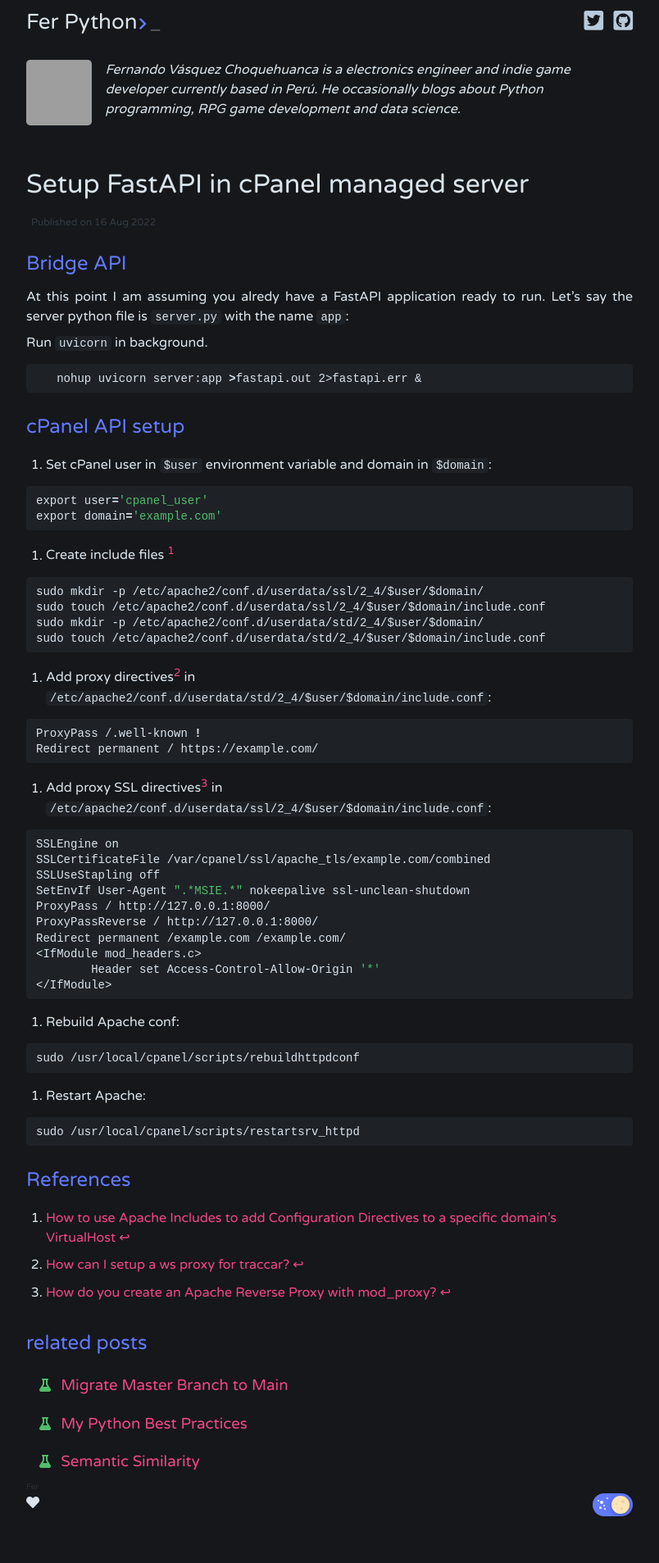
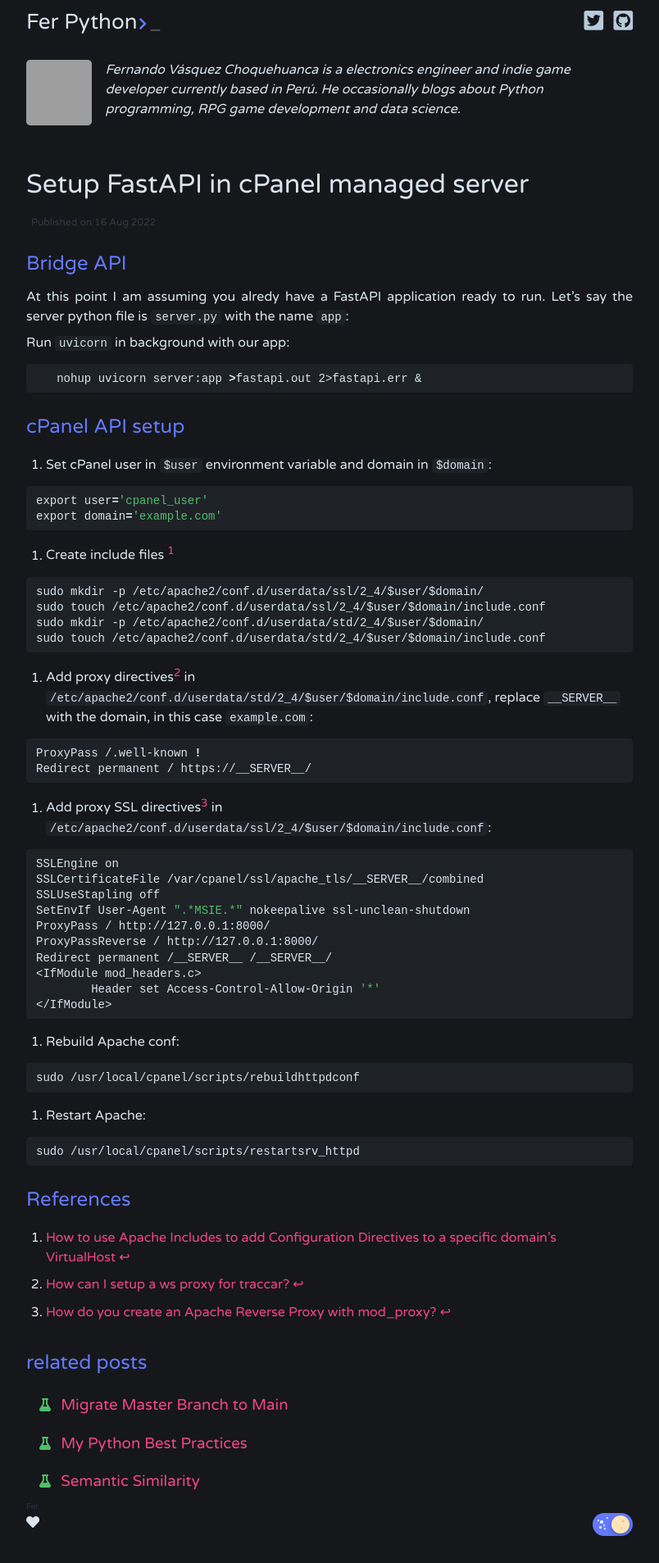
Before and after one commit to zxcfer/ferpython, a Jekyll site: the page built from _posts/python/2022-08-16-setup-fastapi-in-cpanel.md, in a window 1280 px wide. Shown: the whole page at 82% size, without its empty margins (238-1042 px from the left). Built offline with Jekyll 4.4.1, drawn with Linux system fonts in a browser that asks for light colours; nearby versions of some CDN libraries; before the commit the page ends 1883 px from its top, so only the background shows below that; grey boxes are pictures that could not be loaded.

Commit message:
remote git

````diff
--- a/_posts/python/2022-08-16-setup-fastapi-in-cpanel.md
+++ b/_posts/python/2022-08-16-setup-fastapi-in-cpanel.md
@@ -8,7 +8,7 @@
 
 At this point I am assuming you alredy have a FastAPI application ready to run. Let's say the server python file is `server.py` with the name `app`:
 
-Run `uvicorn` in background.
+Run `uvicorn` in background with our app:
 
    ```bash
    nohup uvicorn server:app >fastapi.out 2>fastapi.err &
@@ -32,23 +32,23 @@
 sudo touch /etc/apache2/conf.d/userdata/std/2_4/$user/$domain/include.conf
 ```
 
-3. Add proxy directives[^2] in `/etc/apache2/conf.d/userdata/std/2_4/$user/$domain/include.conf`:
+3. Add proxy directives[^2] in `/etc/apache2/conf.d/userdata/std/2_4/$user/$domain/include.conf`, replace `__SERVER__` with the domain, in this case `example.com`:
 
 ```bash
 ProxyPass /.well-known !
-Redirect permanent / https://example.com/
+Redirect permanent / https://__SERVER__/
 ```
 
 4. Add proxy SSL directives[^3] in `/etc/apache2/conf.d/userdata/ssl/2_4/$user/$domain/include.conf`:
 
 ```bash
 SSLEngine on
-SSLCertificateFile /var/cpanel/ssl/apache_tls/example.com/combined
+SSLCertificateFile /var/cpanel/ssl/apache_tls/__SERVER__/combined
 SSLUseStapling off
 SetEnvIf User-Agent ".*MSIE.*" nokeepalive ssl-unclean-shutdown
 ProxyPass / http://127.0.0.1:8000/
 ProxyPassReverse / http://127.0.0.1:8000/
-Redirect permanent /example.com /example.com/
+Redirect permanent /__SERVER__ /__SERVER__/
 <IfModule mod_headers.c>
 	Header set Access-Control-Allow-Origin '*'
 </IfModule>
````
